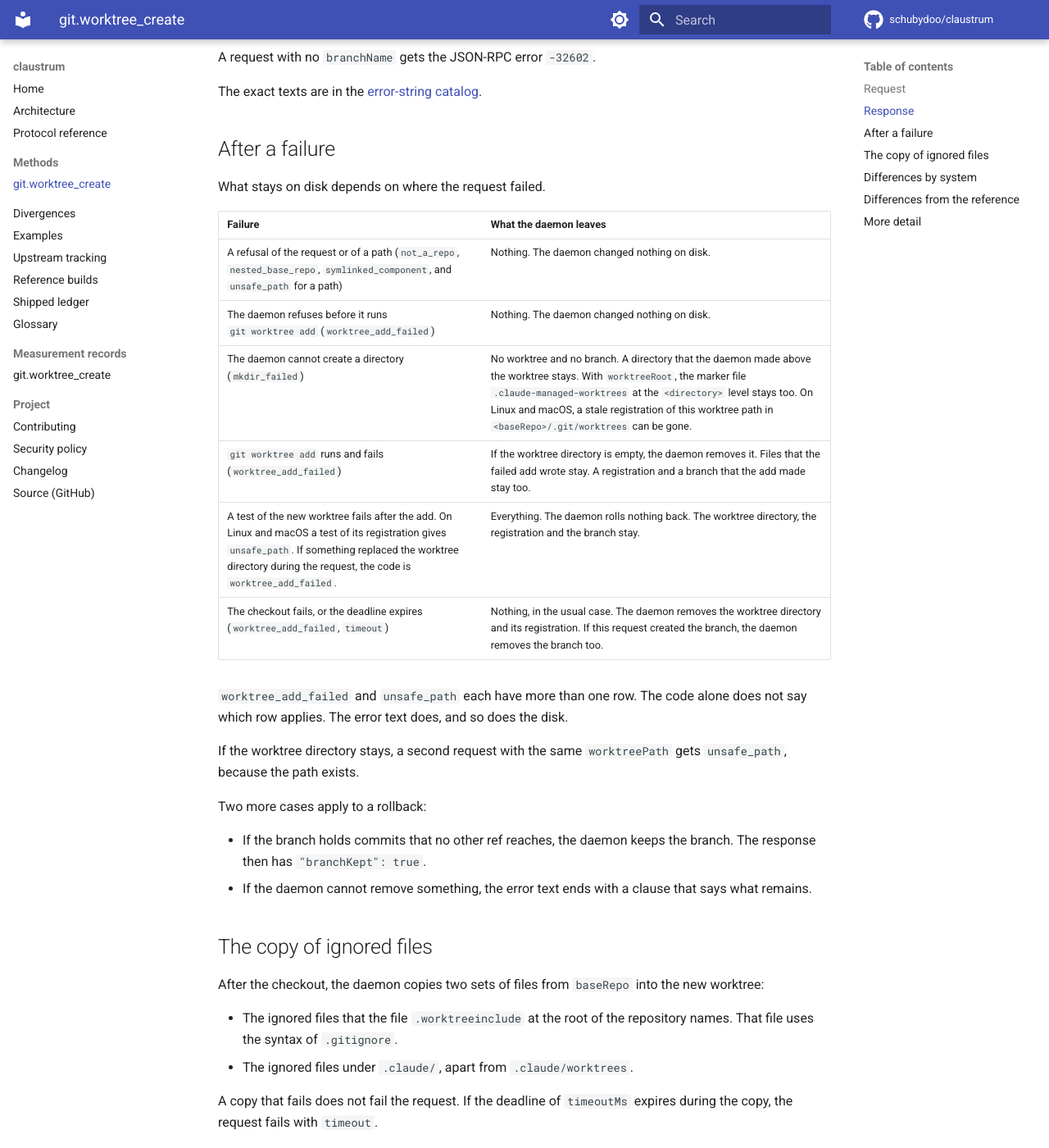
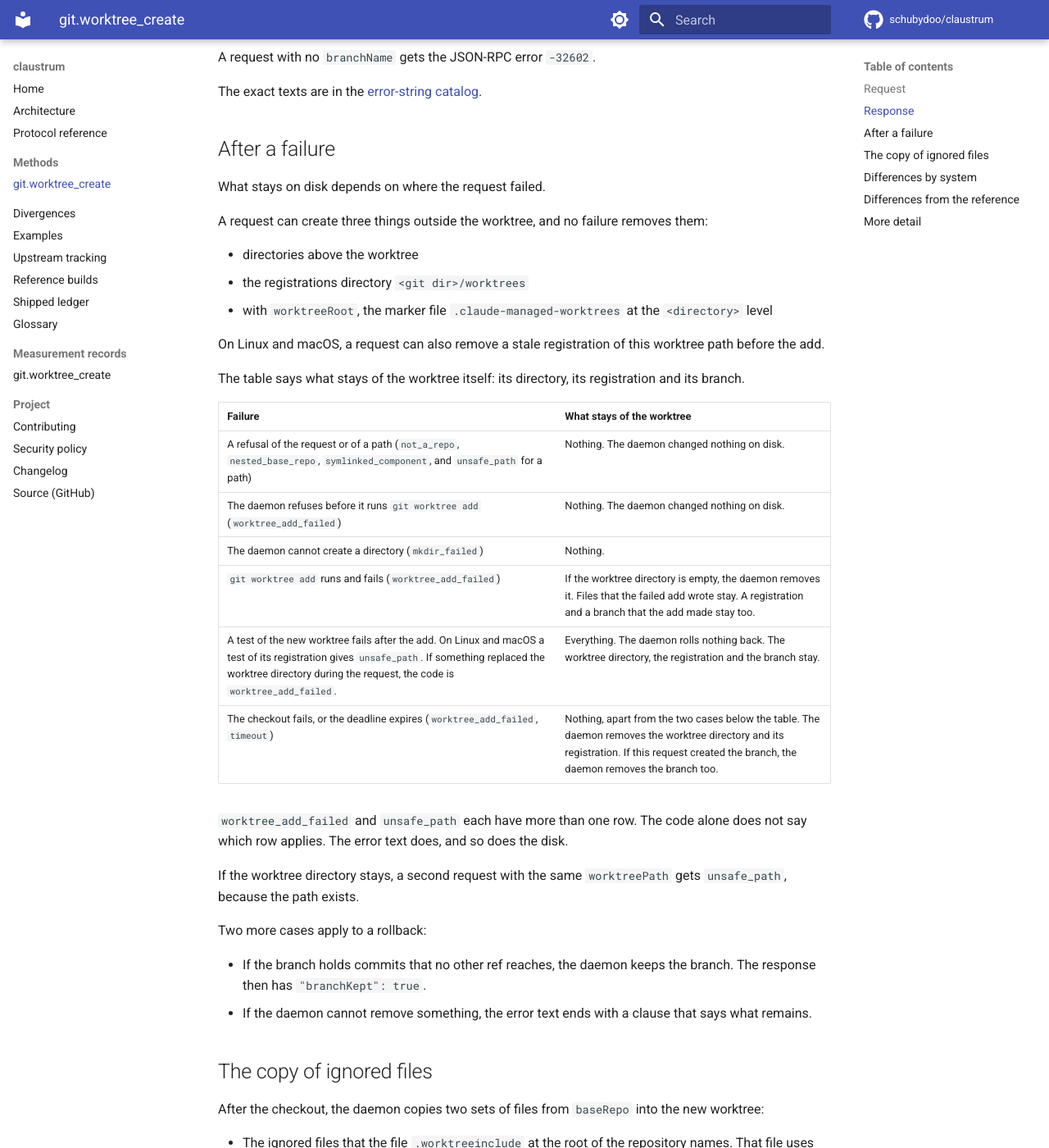
Before and after one commit to schubydoo/claustrum, an MkDocs documentation site: the page built from docs/protocol/git-worktree-create.md, in a window 1280 px wide and 1400 px high, scrolled down 1815 px. Shown: the whole window at 82% size. Built offline with MkDocs 1.6.1 and Material for MkDocs 9.7.7, drawn with Linux system fonts in a browser that asks for light colours; comment, search, counter and statistics services are not loaded.

Commit message:
docs: say once what a request leaves outside the worktree
Co-Authored-By: Claude Opus 5.5 <noreply@anthropic.com>

```diff
--- a/docs/protocol/git-worktree-create.md
+++ b/docs/protocol/git-worktree-create.md
@@ -63,14 +63,24 @@ The exact texts are in the [error-string catalog](../PROTOCOL.md#error-string-ca
 
 What stays on disk depends on where the request failed.
 
-| Failure | What the daemon leaves |
+A request can create three things outside the worktree, and no failure removes them:
+
+- directories above the worktree
+- the registrations directory `<git dir>/worktrees`
+- with `worktreeRoot`, the marker file `.claude-managed-worktrees` at the `<directory>` level
+
+On Linux and macOS, a request can also remove a stale registration of this worktree path before the add.
+
+The table says what stays of the worktree itself: its directory, its registration and its branch.
+
+| Failure | What stays of the worktree |
 |---|---|
 | A refusal of the request or of a path (`not_a_repo`, `nested_base_repo`, `symlinked_component`, and `unsafe_path` for a path) | Nothing. The daemon changed nothing on disk. |
 | The daemon refuses before it runs `git worktree add` (`worktree_add_failed`) | Nothing. The daemon changed nothing on disk. |
-| The daemon cannot create a directory (`mkdir_failed`) | No worktree and no branch. A directory that the daemon made above the worktree stays. With `worktreeRoot`, the marker file `.claude-managed-worktrees` at the `<directory>` level stays too. On Linux and macOS, a stale registration of this worktree path in `<baseRepo>/.git/worktrees` can be gone. |
+| The daemon cannot create a directory (`mkdir_failed`) | Nothing. |
 | `git worktree add` runs and fails (`worktree_add_failed`) | If the worktree directory is empty, the daemon removes it. Files that the failed add wrote stay. A registration and a branch that the add made stay too. |
 | A test of the new worktree fails after the add. On Linux and macOS a test of its registration gives `unsafe_path`. If something replaced the worktree directory during the request, the code is `worktree_add_failed`. | Everything. The daemon rolls nothing back. The worktree directory, the registration and the branch stay. |
-| The checkout fails, or the deadline expires (`worktree_add_failed`, `timeout`) | Nothing, in the usual case. The daemon removes the worktree directory and its registration. If this request created the branch, the daemon removes the branch too. |
+| The checkout fails, or the deadline expires (`worktree_add_failed`, `timeout`) | Nothing, apart from the two cases below the table. The daemon removes the worktree directory and its registration. If this request created the branch, the daemon removes the branch too. |
 
 `worktree_add_failed` and `unsafe_path` each have more than one row. The code alone does not say which row applies. The error text does, and so does the disk.
 
```
